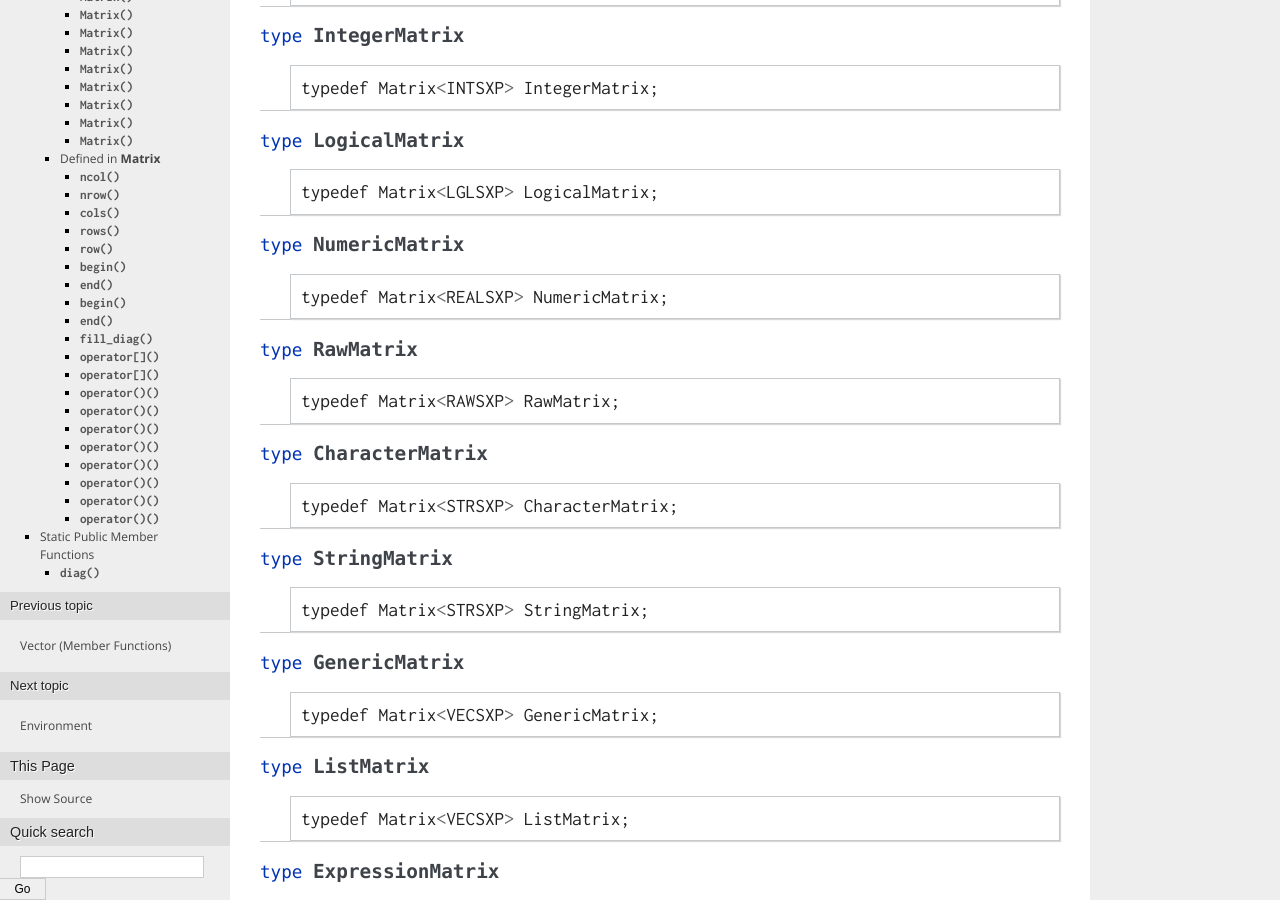
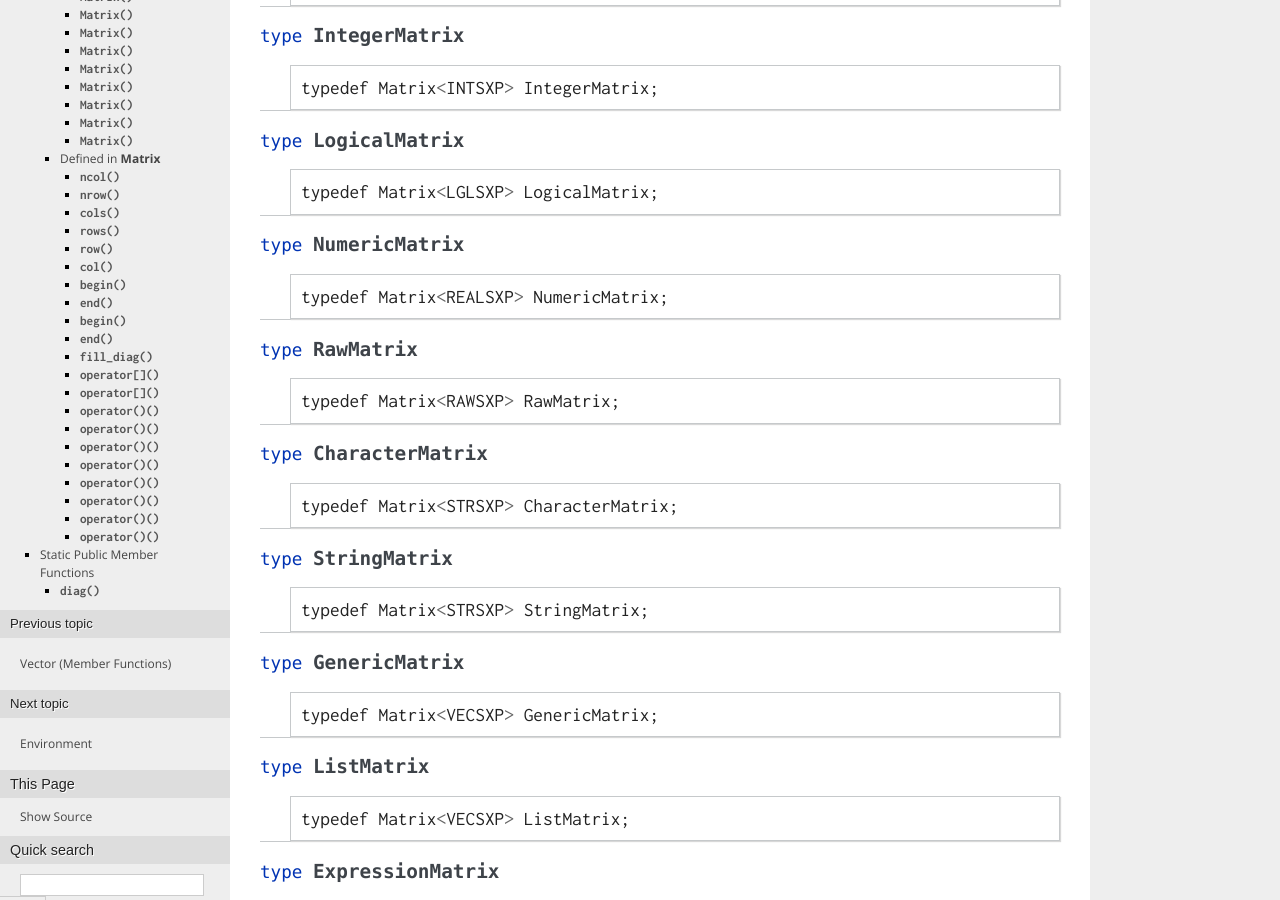
Before and after one commit to yixuan/rcpp-note, a Sphinx documentation site: the page built from source/api/Matrix.rst, in a window 1280 px wide and 900 px high, scrolled down 354 px. Built offline with Sphinx 7.4.7, drawn with Linux system fonts in a browser that asks for light colours.

Commit message:
wrong function signature

```diff
--- a/source/api/Matrix.rst
+++ b/source/api/Matrix.rst
@@ -163,7 +163,7 @@
 
    Return the *i*-th row (0-based).
 
-.. cpp:function:: Column row(int i)
+.. cpp:function:: Column col(int i)
 
    Return the *i*-th column (0-based).
 
```
